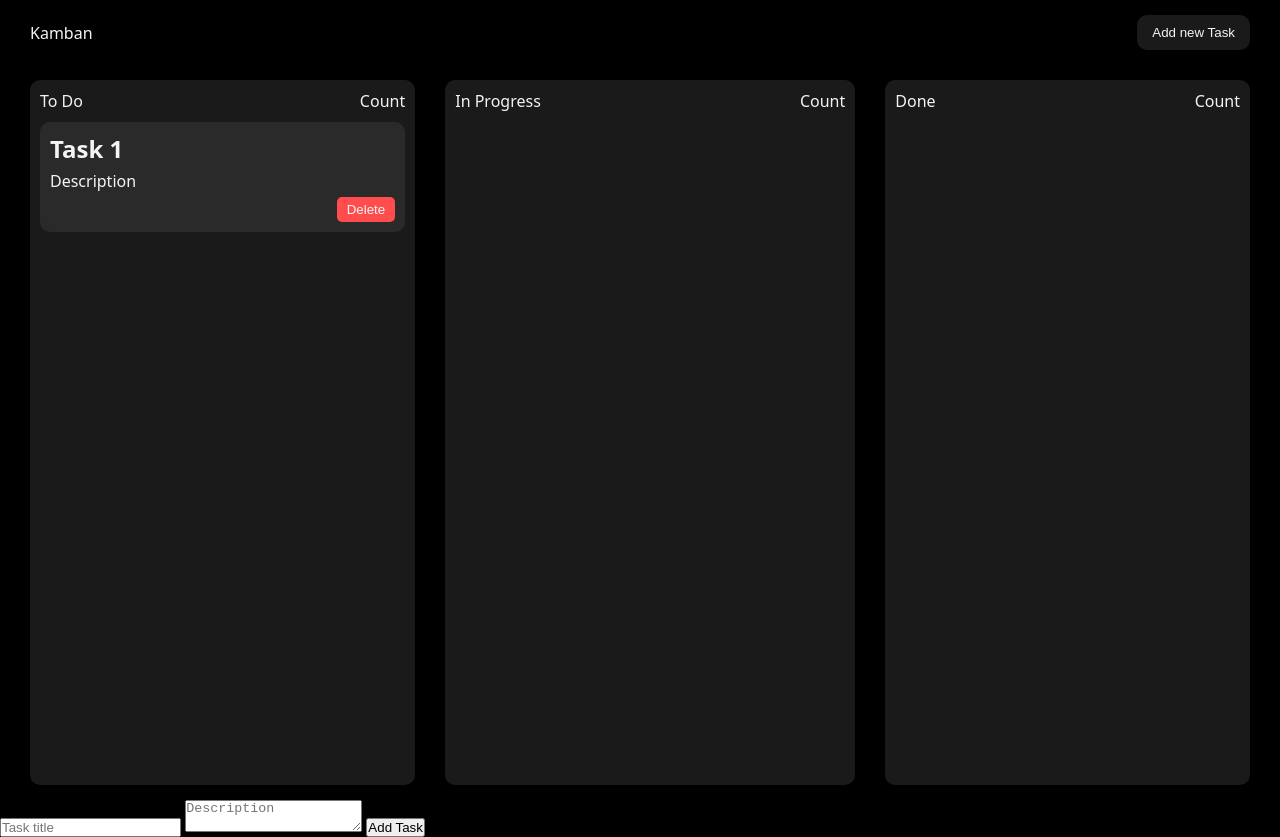
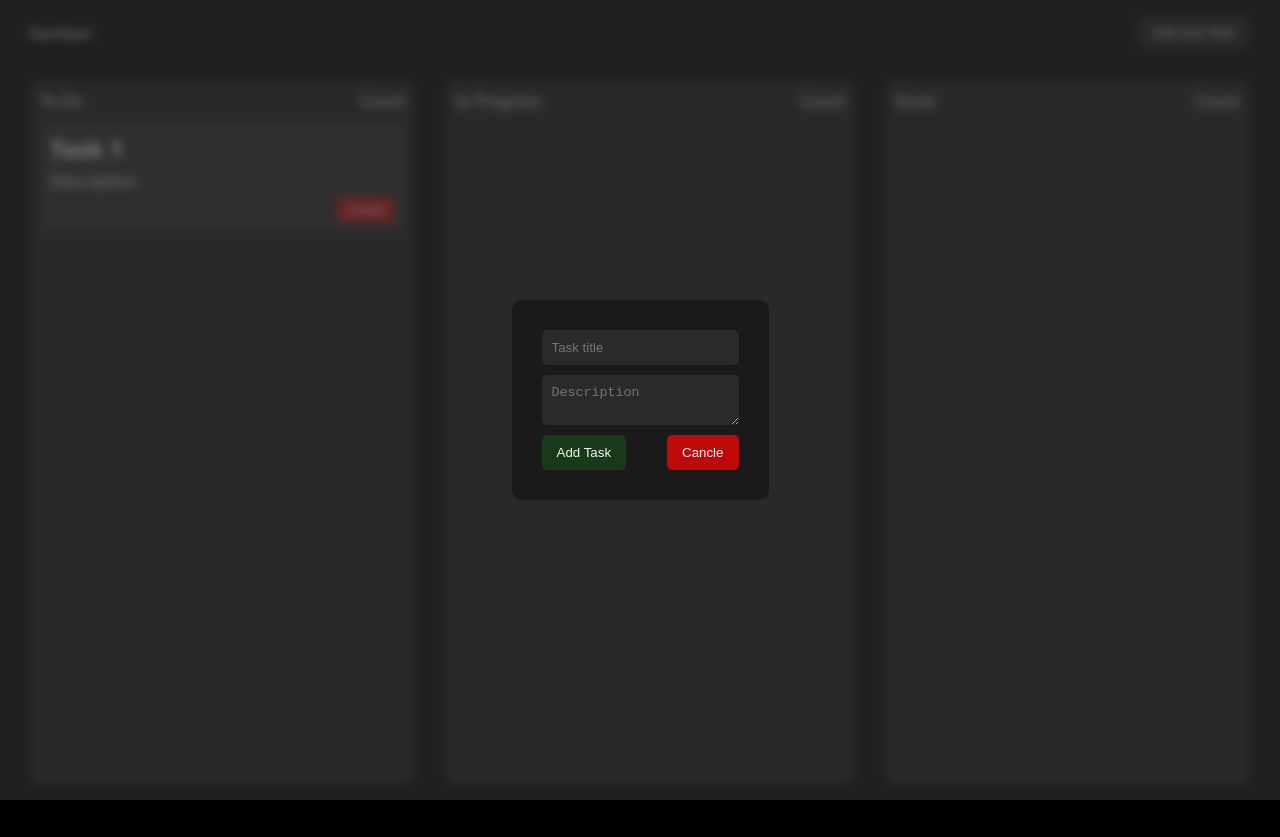
Before and after one commit to KaneSanyukta/Zenith, a plain HTML site: page index.html in a window 1280 px wide. Both pictures are taken after a click on the button "Add new Task". After the commit the page ends 800 px from the top, so only its background shows below. Drawn offline with Linux system fonts and the light colour scheme.

Commit message:
Adding new task done.

```diff
--- a/index.html
+++ b/index.html
@@ -39,10 +39,16 @@
         </section>
     </main>
 
-    <div class="model add-new-task">
-        <input type="text" placeholder="Task title">
-        <textarea name="description" id="description" placeholder="Description"></textarea>
-        <button id="add-new-task">Add Task</button>
+    <div class="modal add-new-task">
+        <div class="bg"></div>
+        <div class="center">
+            <input type="text" id="taskTitle" placeholder="Task title">
+            <textarea name="description" id="description" placeholder="Description"></textarea>
+            <div class="btn">
+                <button id="add-new-task" class="add-new-task">Add Task</button>
+                <button id="cancle">Cancle</button>
+            </div>
+        </div>
     </div>
 </body>
 <script src="script.js"></script>
--- a/script.js
+++ b/script.js
@@ -4,10 +4,49 @@ const done = document.querySelector("#done");
 let dragElement = null;
 const task = document.querySelectorAll(".task");
 
+const cancle = document.querySelector("#cancle");
+const addTaskBtn = document.querySelector("#task-toggle");
+const modal = document.querySelector(".modal");
+const addTask = document.querySelector("#add-new-task");
+const title = document.querySelector("#taskTitle");
+const description = document.querySelector("#description");
+
 task.forEach(task =>{
     task.addEventListener("drag",(event)=>{
         dragElement = task;
     });
+});
+
+addTaskBtn.addEventListener("click",()=>{
+    modal.classList.add("active");
+});
+cancle.addEventListener("click",()=>{
+    modal.classList.remove("active");
+});
+
+addTask.addEventListener("click",(dets)=>{
+    const title = document.querySelector("#taskTitle").value;
+    const description = document.querySelector("#description").value;
+
+    const div = document.createElement("div");
+    div.classList.add("task");
+    div.setAttribute("draggable","true");
+
+    div.innerHTML =
+                    `<h2>${title}</h2>
+                    <p>${description}</p>
+                    <button>Delete</button>`;
+
+    todo.appendChild(div);
+    [todo,done,progress].forEach((col)=>{
+        const tasks = col.querySelectorAll('.task');
+        const count = col.querySelector(".right");
+        count.innerText = tasks.length;
+    });
+    div.addEventListener("drag",(event)=>{
+        dragElement = div;
+    });
+    modal.classList.remove("active");
 });
 
 function dragEventOnColumn(column) {
@@ -27,6 +66,12 @@ function dragEventOnColumn(column) {
         console.dir("Dropped",dragElement);
         column.appendChild(dragElement);
         column.classList.remove("hover-over");
+
+        [todo,done,progress].forEach((col)=>{
+            const tasks = col.querySelectorAll('.task');
+            const count = col.querySelector(".right");
+            count.innerText = tasks.length;
+        });
     });
 }
 
--- a/style.css
+++ b/style.css
@@ -18,7 +18,8 @@ html{
     --primary-color: #f4f4f4;
     --bg-button-color: #1a1a1a;
     --bg-task-color:#2a2a2a;
-    --delete-color:#ff4d4d;
+    --delete-color:#bd0909;
+    --add-task-btn-color:rgb(25, 58, 25);
 
     /* padding variables */
     --nav-padding: 15px 30px;
@@ -111,3 +112,60 @@ section .task-column.hover-over{
     border: 1px solid var(--primary-color);
     scale: 1.05;
 }
+
+.modal{
+    position: fixed;
+    height: 100vh;
+    width: 100vw;
+    top: 0;
+    left: 0;
+    display: none;
+    align-items: center;
+    justify-content: center;
+}
+.modal.active{
+    display: flex;
+}
+.modal .bg{
+    position: absolute;
+    width: 100%;
+    height: 100%;
+    background-color: rgba(53, 52, 52, 0.631);
+    backdrop-filter: blur(5px);
+}
+.modal .center{
+    background-color: var(--bg-button-color);
+    display: flex;
+    flex-direction: column;
+    padding: var(--padding-xxl);
+    border-radius: var(--border-radius-m);
+    z-index: 10;
+    gap: var(--padding-m);
+}
+.modal .center textarea, .modal .center input{
+    background-color: var(--bg-task-color);
+    border: none;
+    outline: none;
+    color: var(--primary-color);
+    padding: var(--border-radius-m);
+    border-radius: var(--border-radius-s);
+}
+.modal .center .btn{
+    display: flex;
+    justify-content: space-between;
+    align-items: center;
+}
+.modal .center button{
+    border: none;
+    outline: none;
+    color: var(--primary-color);
+    padding: var(--padding-m) var(--border-radius-l);
+    cursor: pointer;
+    border-radius: var(--border-radius-s);
+}
+.modal .center .add-new-task{
+    background-color: var(--add-task-btn-color);
+}
+.modal .center #cancle{
+    background-color: var(--delete-color);
+}
```
